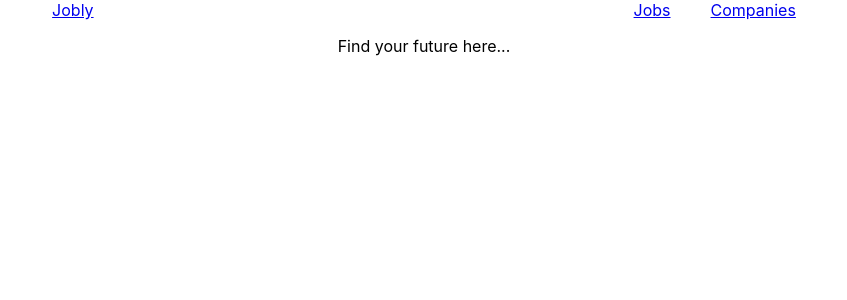
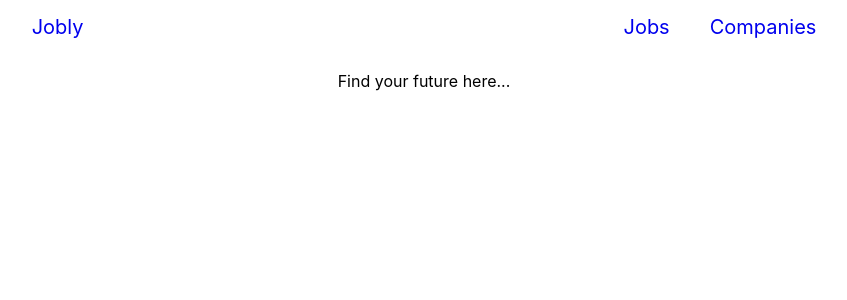
Before and after one commit to mtbocim/react-jobly, a React (Create React App) app: page / in a window 1280 px wide. Shown: the top 300 px of the page, without its empty margins (216-1063 px from the left). Built offline with nearby package versions, Linux system fonts and the light colour scheme; no server answers; the HTML template or start-up script is replaced by a standard one.

Commit message:
styling navigation bar and being angry at scoll messing with everything

```diff
--- /dev/null
+++ b/src/CompaniesList.css
@@ -0,0 +1,9 @@
+.CompaniesList a{
+    text-decoration: none;
+    color: black;
+}
+
+.CompaniesList a:hover{
+    color:blue;
+    box-shadow: 5px 10px #888888;
+}
--- a/src/CompaniesList.js
+++ b/src/CompaniesList.js
@@ -3,7 +3,7 @@ import { useState, useEffect } from 'react'
 import SearchForm from "./SearchForm";
 import JoblyApi from './JoblyAPI';
 import CompanyCard from './CompanyCard';
-
+import './CompaniesList.css';
 /**
  * Renders a CompaniesList component
  *
--- a/src/CompanyCard.css
+++ b/src/CompanyCard.css
@@ -4,3 +4,7 @@
     margin: 20px auto;
     padding: 10px;
 }
+
+.CompanyCard:hover{
+    box-shadow: 5px 5px 30px 1px grey;
+}
--- a/src/CompanyCard.js
+++ b/src/CompanyCard.js
@@ -18,7 +18,6 @@ function CompanyCard({ handle, name, description, logoUrl }) {
         <div
             className="CompanyCard"
         >
-
             <h3>{name}</h3>
             <p>{description}</p>
             {
--- a/src/Navigation.css
+++ b/src/Navigation.css
@@ -1,3 +1,16 @@
+.Navigation{
+    height: 40px;
+    margin-top: 15px;
+    margin-bottom: 15px;
+}
+
+.Navigation-homepage-link{
+    width: 100px;
+}
+
+.Navigation-data-links{
+    width: 250px;
+}
 .active{
     font-weight: bold;
     color: black;
@@ -16,4 +29,7 @@
 
 .Navigation a{
     margin:20px;
+    text-decoration: none;
+    font-size: 20px;
+
 }
```
